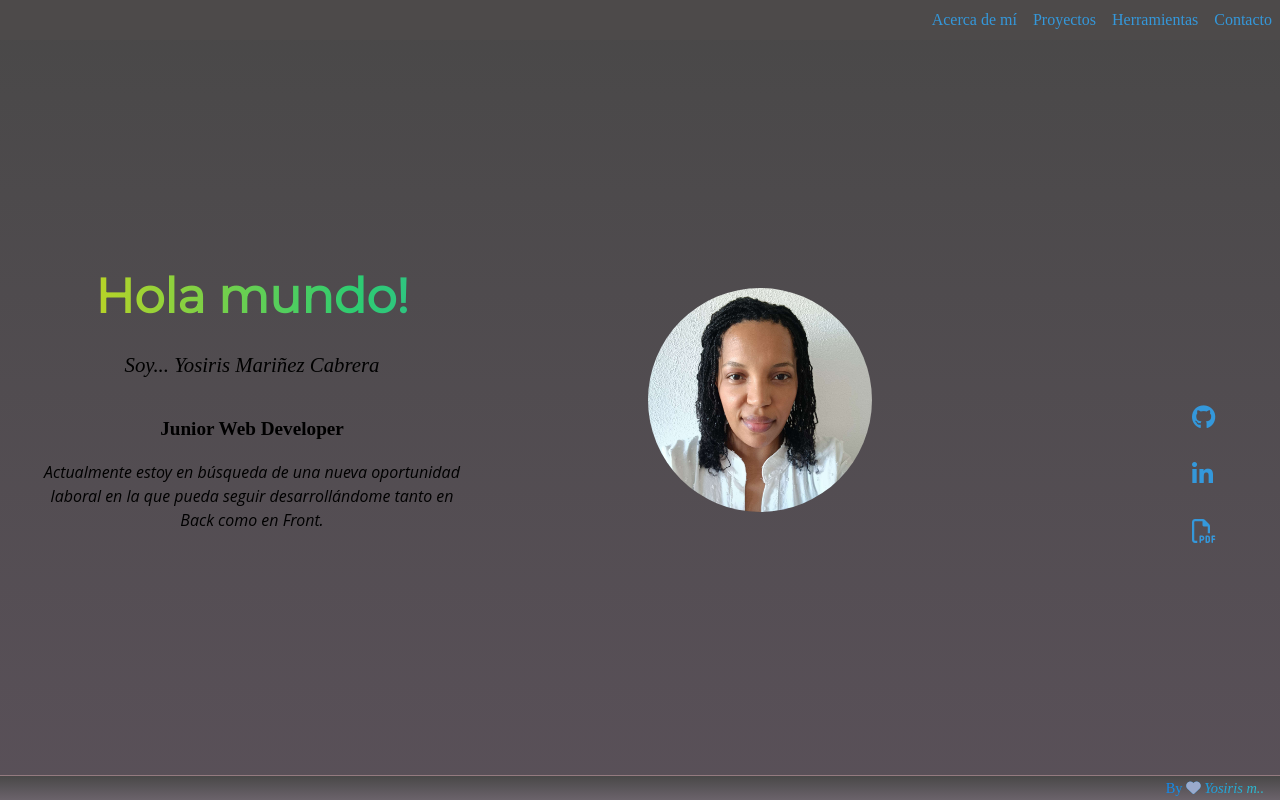
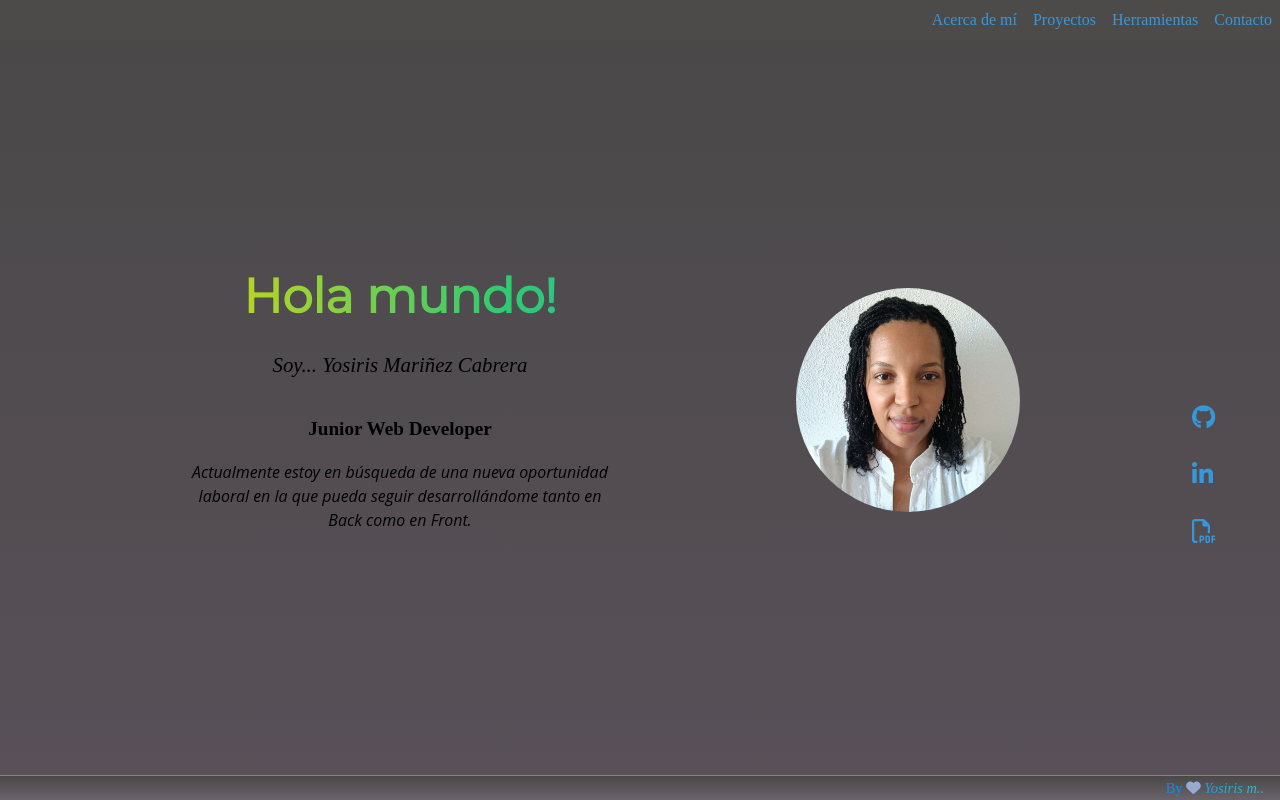
Before and after one commit to yosiris-m/portfolio, a React (Create React App) app: page /#/ in a window 1280 px wide. Shown: the top 800 px of the page. Built offline with nearby package versions, Linux system fonts and the light colour scheme.

Commit message:
update styles fron hero

```diff
--- a/src/Component/Header/Header.module.scss
+++ b/src/Component/Header/Header.module.scss
@@ -4,6 +4,13 @@
   color: black;
   background-repeat: no-repeat;
   background-size: cover;
+
+
+  @media all and (max-width: 653px) {
+    text-align: center;
+
+  }
+
 
 }
 
@@ -23,13 +30,10 @@
 
   @media all and (min-width: 768px) {
     display: flex;
-    flex-direction: column;
-    align-items: center;
-    justify-content:flex-start;
-    //min-width: 60rem;
+    justify-content:space-around;
     margin-top: 0;
     flex-direction: row;
-    margin: 0 0 0 1rem;
+   margin-right: 4rem;
 
   }
 
```
